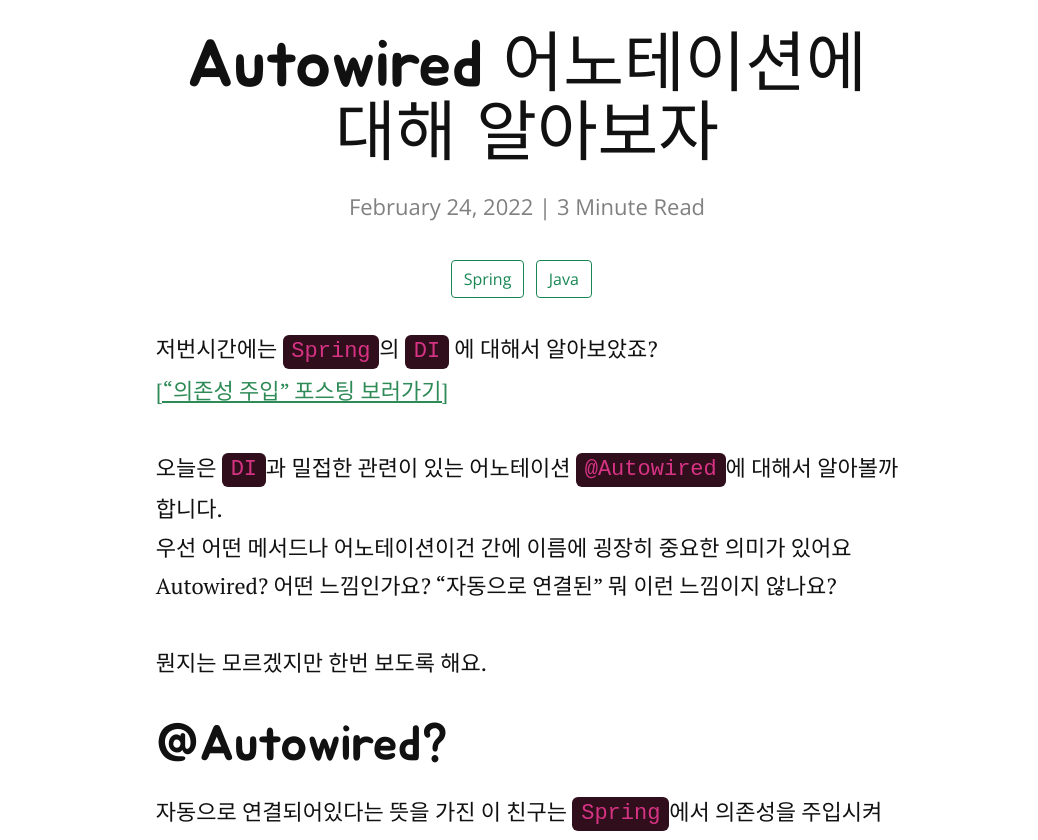
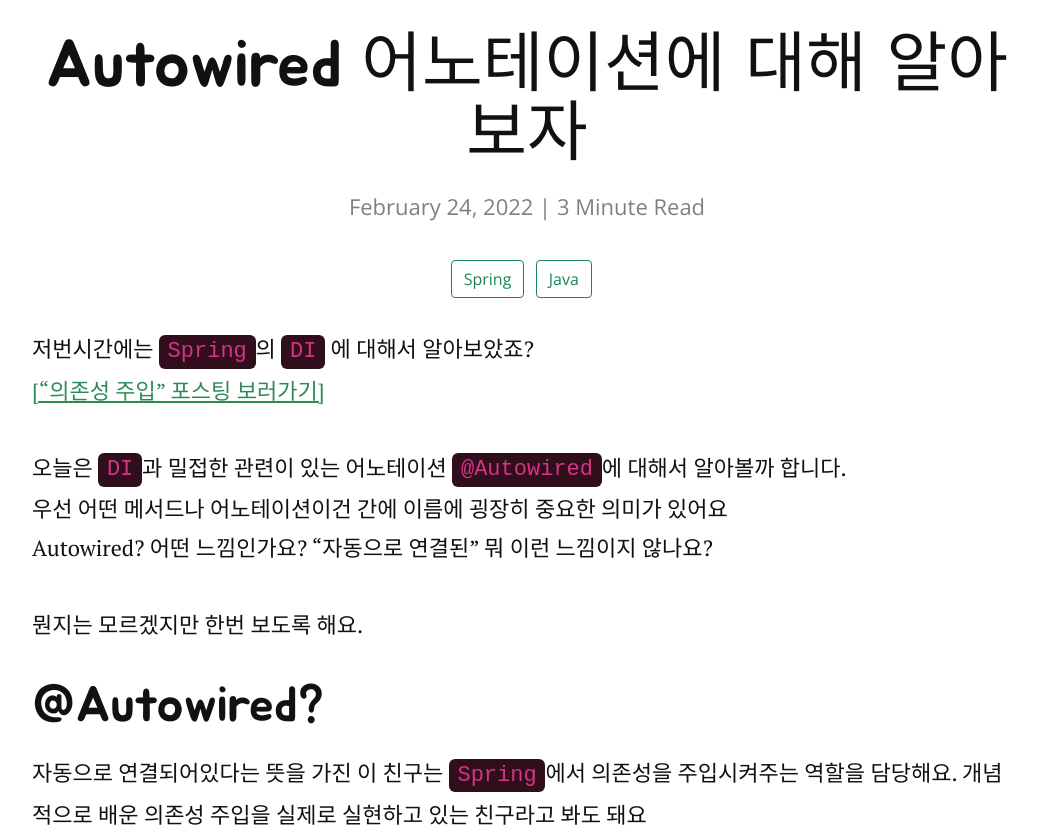
Before and after one commit to YangTaeyoung/YangTaeyoung.github.io, a Jekyll site: the page built from _posts/2022-02-24-Autowired.md, in a window 1280 px wide. Shown: the part 330-1170 px from the top of the page, without its empty margins (113-1151 px from the left). Built offline with Jekyll 4.4.1, drawn with Linux system fonts in a browser that asks for light colours; nearby versions of some CDN libraries; some web fonts are replaced; comment, search, counter and statistics services are not loaded; grey boxes are pictures that could not be loaded.

Commit message:
Update style.css

```diff
--- a/assets/css/style.css
+++ b/assets/css/style.css
@@ -450,7 +450,7 @@
     overflow: auto;
     word-wrap: normal;
     border-radius: 3px;
-    padding: 20px;
+    padding: 10px;
     background: #343642;
     color: #c1c2c3
 }
@@ -1071,7 +1071,7 @@
     }
 
     .post .pageTitle, .post dl, .post h1, .post h2, .post h3, .post h4, .post h5, .post h6, .post ol, .post p, .post ul {
-        width: 75%;
+        width: 100%;
         float: none;
         margin: 0 auto 2rem
     }
```
